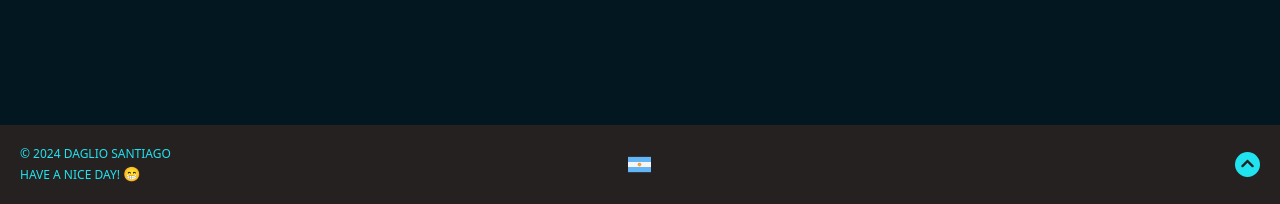
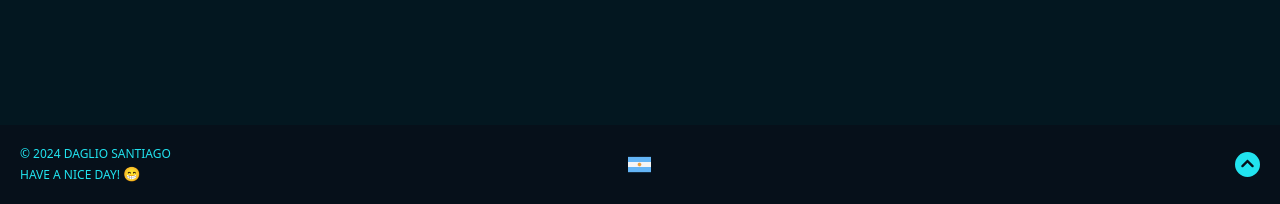
Before and after one commit to dagsandev/my_portfolio, an Astro site: page / in a window 1280 px wide. Shown: the part 2815-3019 px from the top of the page. Built offline with nearby package versions, Linux system fonts and the light colour scheme; Astro itself is replaced by a stand-in of ours.

Commit message:
style: modified background-color

```diff
--- a/src/components/Footer.astro
+++ b/src/components/Footer.astro
@@ -31,6 +31,6 @@ const today = new Date();
 
 <style>
   footer {
-    background-color: #252121;
+    background-color: #06101a;
   }
 </style>
```
